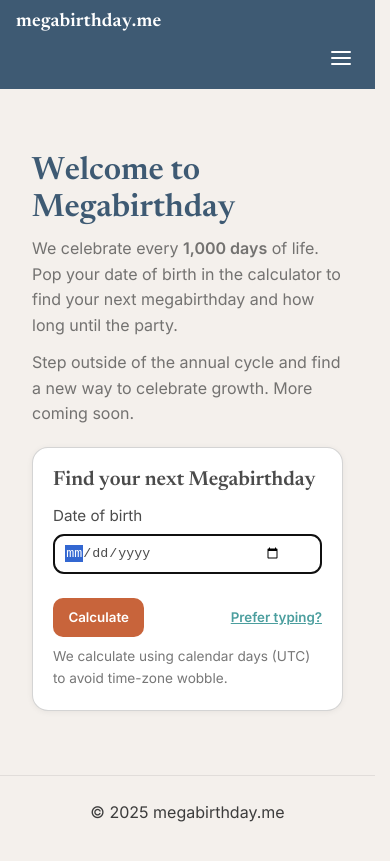
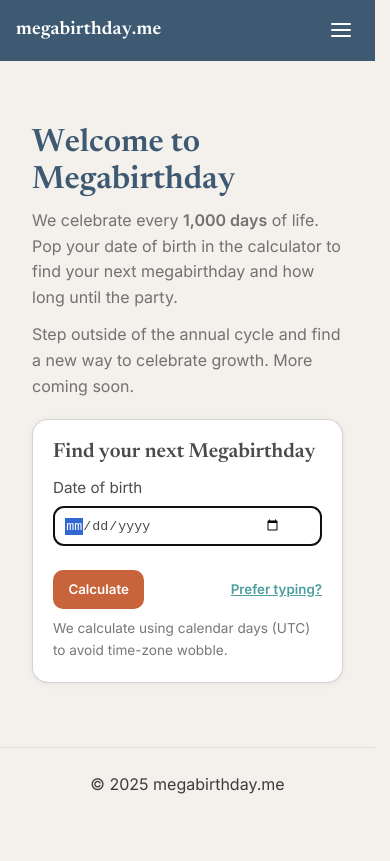
Before and after one commit to Vazool/megabirthday, a Jekyll site: the page built from index.html, in a window 390 px wide. Shown: the top 861 px of the page. Built offline with Jekyll 4.4.1, drawn with Linux system fonts in a browser that asks for light colours.

Commit message:
Update main.css
sorting out mobile alignme t issue of logo and burger

```diff
--- a/assets/css/main.css
+++ b/assets/css/main.css
@@ -401,3 +401,40 @@ button:hover, .btn:hover { background: var(--dusty-rose); }
   .header-inner{ grid-template-columns: 1fr; row-gap: .6rem; }
   .site-nav{ gap: .5rem; }
 }
+
+/* Mobile header: force logo + burger on one line */
+@media (max-width: 820px){
+  .header-inner{
+    display: flex !important;   /* override any grid */
+    align-items: center;        /* vertical centering */
+    flex-wrap: wrap;            /* allows the menu to live on a new line */
+    gap: .4rem;
+  }
+
+  .logo{
+    order: 0;
+  }
+
+  .nav-toggle{
+    order: 1;
+    display: inline-flex;
+    margin-left: auto;          /* pushes burger to the far right */
+    align-items: center;
+  }
+
+  .site-nav{
+    order: 2;
+    width: 100%;
+    display: none;              /* hidden until opened */
+    flex-direction: column;
+    gap: .5rem;
+    background: var(--smoky-navy);
+    padding: .5rem 0;
+    margin-top: .25rem;
+    border-radius: 12px;
+  }
+
+  [data-nav][data-open="true"] .site-nav{
+    display: flex;
+  }
+}
```
